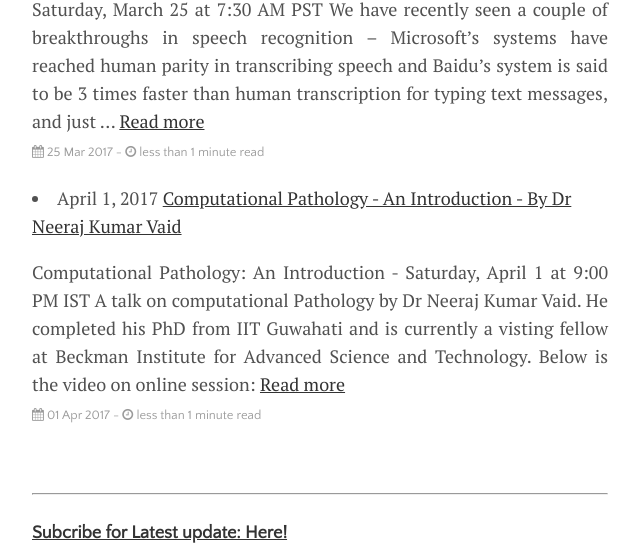
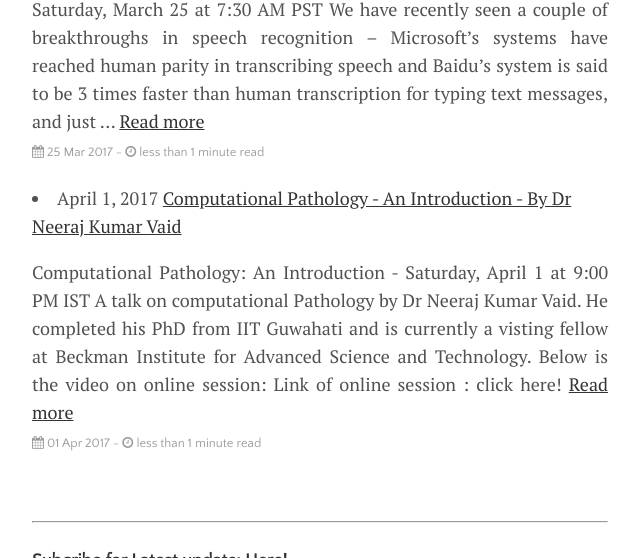
Before and after one commit to IndiaDeepLearningInitiative-IDLI/IndiaDeepLearningInitiative-IDLI.github.io, a Jekyll site: the page built from session.html, in a window 1280 px wide and 900 px high, scrolled down 3113 px, cut to the strip 0-558 px from the top of the window. Shown: the whole strip, without its empty margins (320-960 px from the left). Built offline with Jekyll 4.4.1, drawn with Linux system fonts in a browser that asks for light colours; nearby versions of some CDN libraries; comment, search, counter and statistics services are not loaded.

Commit message:
Update 2017-04-01-Computational.md

```diff
--- a/_session/2017-04-01-Computational.md
+++ b/_session/2017-04-01-Computational.md
@@ -9,5 +9,4 @@ title: Computational Pathology - An Introduction - By Dr Neeraj Kumar Vaid
 
 #### Below is the video on online session:
 
-
-<iframe width="560" height="315" src="https://www.youtube.com/watch?v=XRX-5LNjXEk" frameborder="0" allowfullscreen></iframe>
+<p><a href="https://www.youtube.com/watch?v=XRX-5LNjXEk"> Link of online session : click here!</a></p>
```
